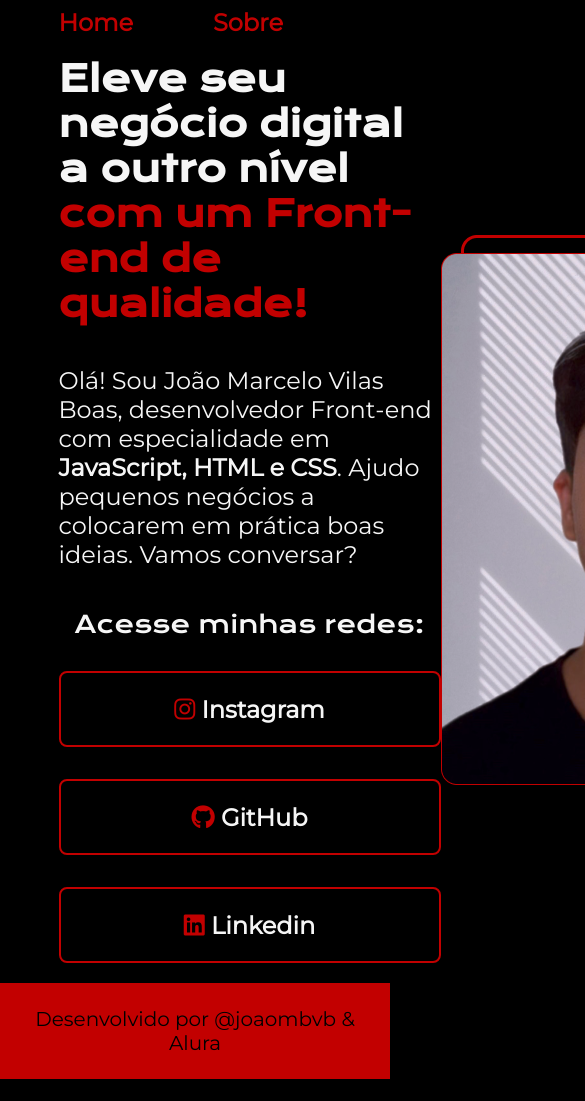
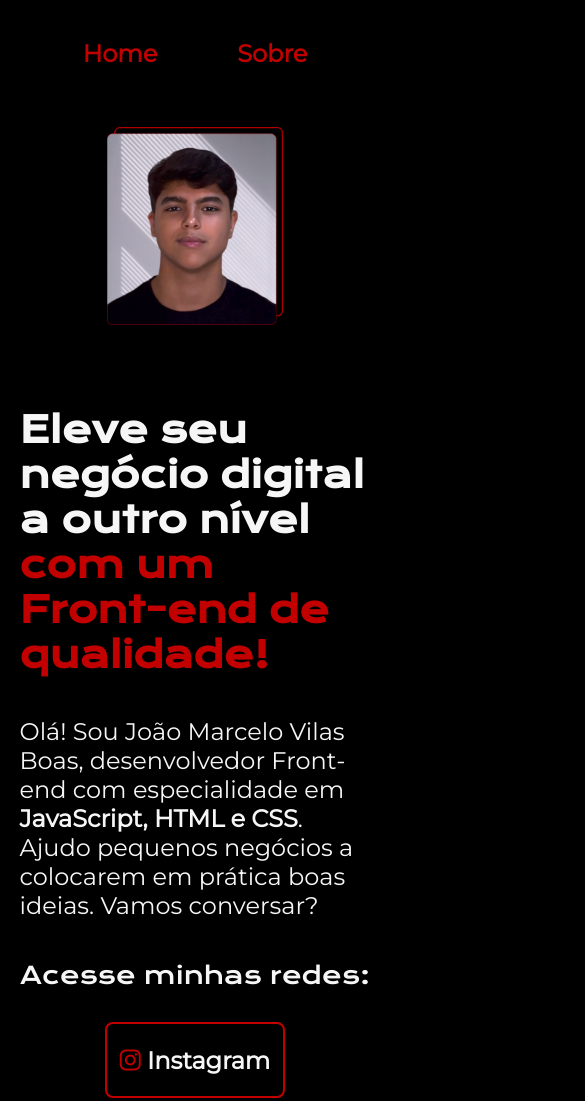
Before and after one commit to joaombvb/Projeto-de-teste, a plain HTML site: page index.html in a window 390 px wide. Shown: the top 1101 px of the page, 585 px wide, since content can reach past the window. Before the commit the page ends 1079 px from the top, so only its background shows below. Drawn offline with nearby package versions, Linux system fonts and the light colour scheme.

Commit message:
add-mobile-version

```diff
--- a/css/style.css
+++ b/css/style.css
@@ -33,7 +33,7 @@ body {
 
 .cabecalho__menu__link {
     font-family: var(--fonte-secundaria);
-    font-size: 24px;
+    font-size: 1.5rem;
     font-weight: 600;
     color: var(--cor-terciaria);
     text-decoration: none;
@@ -49,22 +49,23 @@ body {
     display: flex;
     align-items: center;
     justify-content: space-between;
+    gap: 82px;
 }
 
 .apresentacao__conteudo {
-    width: 615px;
+    width: 50%;
     display: flex;
     flex-direction: column;
     gap: 40px;
 }
 
 .apresentacao__conteudo__titulo {
-    font-size: 36px;
+    font-size: 2.25rem;
     font-family: var(--fonte-primaria);
 }
 
 .apresentacao__conteudo__texto {
-    font-size: 24px;
+    font-size: 1.5rem;
     font-family: var(--fonte-secundaria);
 }
 
@@ -78,16 +79,16 @@ body {
 .apresentacao__links__subtitulo {
     font-family: var(--fonte-primaria);
     font-weight: 400;
-    font-size: 24px;
+    font-size: 1.5rem;
 }
 
-.apresentacao__links__link {
+.apresentacao__links__navegacao {
     border:2px solid var(--cor-terciaria);
     margin-top: 32px;
-    width: 378px;
+    width: 50%;
     text-align: center;
     border-radius: 8px;
-    font-size: 24px;
+    font-size: 1.5rem;
     font-family: var(--fonte-secundaria);
     font-weight: 600;
     padding: 21.5px 0;
@@ -104,12 +105,35 @@ body {
     color: var(--cor-terciaria);
 }
 
+.apresentacao__imagem {
+    width: 50%;
+}
+
 .rodape {
     padding: 24px;
     color: var(--cor-primaria);
     background-color: var(--cor-terciaria);
     text-align: center;
     font-family: var(--fonte-secundaria);
-    font-size: 20px;
+    font-size: 1.25rem;
     font-weight: 400;
 }
+
+@media (max-width: 1200px) {
+    .cabecalho {
+        padding: 10%;
+    }
+
+    .cabecalho__menu {
+        justify-content: center;
+    }
+
+    .apresentacao {
+        flex-direction: column-reverse;
+        padding: 5%;
+    }
+
+    .apresentacao__conteudo {
+        width: auto;
+    }
+}
--- a/index.html
+++ b/index.html
@@ -23,16 +23,16 @@
           <p class="apresentacao__conteudo__texto">Olá! Sou João Marcelo Vilas Boas, desenvolvedor Front-end com especialidade em <strong>JavaScript, HTML e CSS</strong>. Ajudo pequenos negócios a colocarem em prática boas ideias. Vamos conversar?</p>
           <div class="apresentacao__links">
             <h2 class="apresentacao__links__subtitulo">Acesse minhas redes:</h2>
-            <a class="apresentacao__links__link" href="https://instagram.com/joaombvb/" target="_blank">
+            <a class="apresentacao__links__navegacao" href="https://instagram.com/joaombvb/" target="_blank">
               <i class="apresentacao__links__link__icone fab fa-instagram"></i>
               Instagram
             </a>
-            <a class="apresentacao__links__link" href="https://github.com/joaombvb/" target="_blank">
+            <a class="apresentacao__links__navegacao" href="https://github.com/joaombvb/" target="_blank">
               <i class="apresentacao__links__link__icone fab fa-github"></i>
 
               GitHub
             </a>
-            <a class="apresentacao__links__link" href="https://linkedin.com/in/joaombvb/" target="_blank">
+            <a class="apresentacao__links__navegacao" href="https://linkedin.com/in/joaombvb/" target="_blank">
               <i class="apresentacao__links__link__icone fab fa-linkedin"></i>
               Linkedin
             </a>
```
